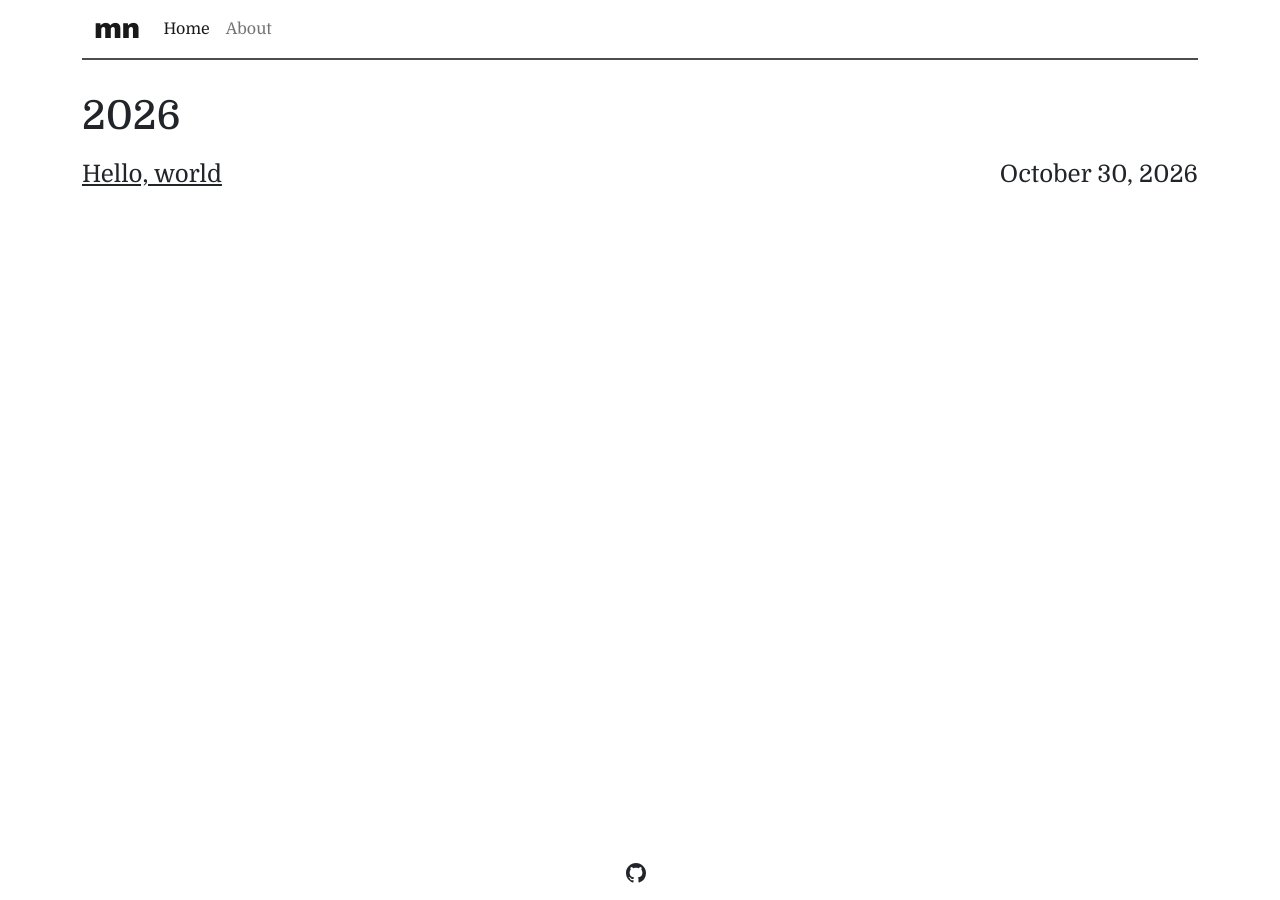
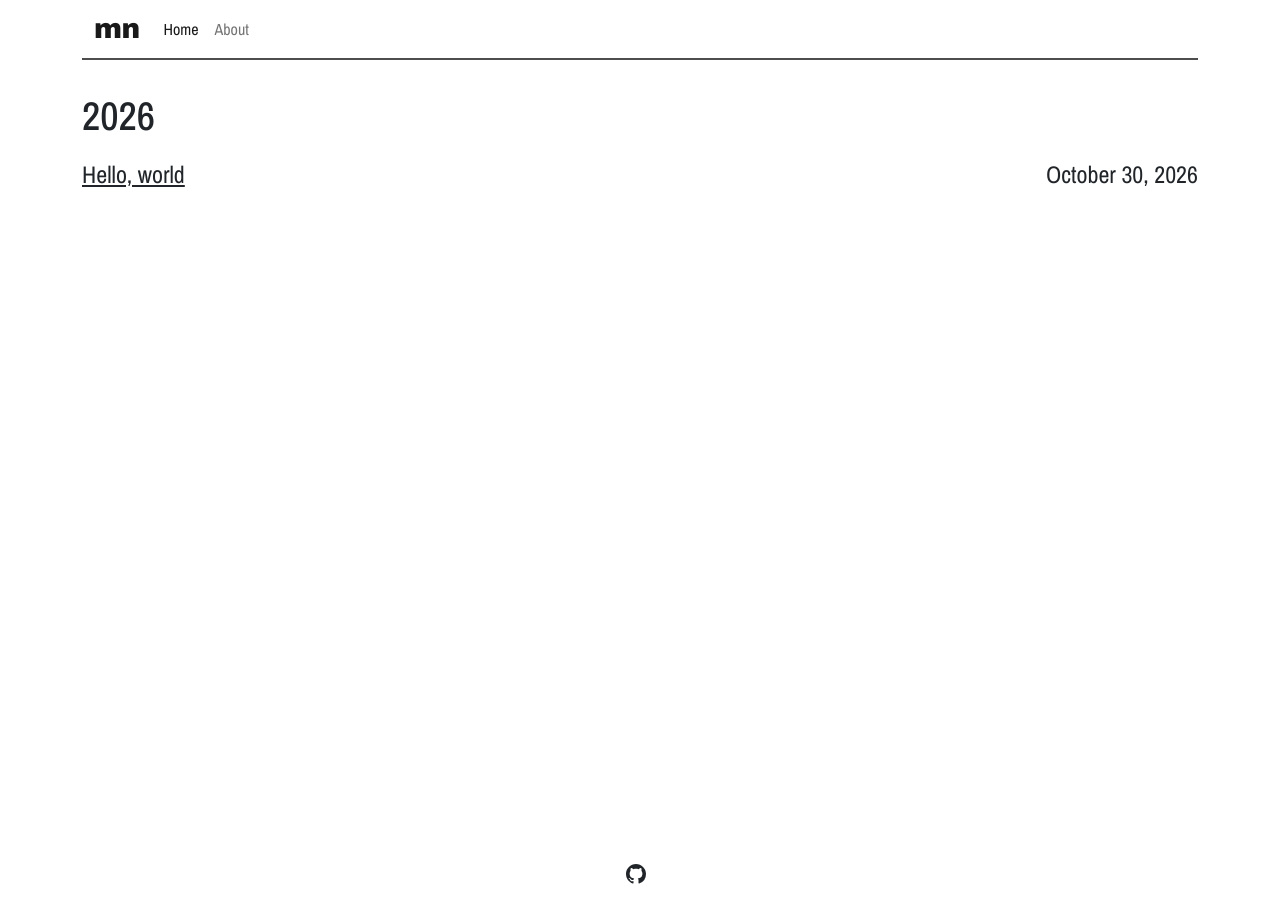
Before and after one commit to maddran/maddran.github.io, a Jekyll site: the page built from index.html, in a window 1280 px wide. Built offline with Jekyll 4.4.1, drawn with Linux system fonts in a browser that asks for light colours.

Commit message:
Use Archivo Narrow for body text
Co-authored-by: Copilot <223556219+Copilot@users.noreply.github.com>

```diff
--- a/_layouts/default.html
+++ b/_layouts/default.html
@@ -17,7 +17,7 @@
     <link rel="preconnect" href="https://fonts.googleapis.com" />
     <link rel="preconnect" href="https://fonts.gstatic.com" crossorigin />
     <link
-      href="https://fonts.googleapis.com/css2?family=Archivo+Black&family=Domine:wght@400;500;700&display=swap"
+      href="https://fonts.googleapis.com/css2?family=Archivo+Black&family=Archivo+Narrow:ital,wght@0,400..700;1,400..700&display=swap"
       rel="stylesheet"
     />
     <link rel="icon" href="{{ '/assets/images/favicon.ico' | relative_url }}" />
--- a/_sass/main.scss
+++ b/_sass/main.scss
@@ -1,5 +1,5 @@
 body {
-  font-family: "Domine", Georgia, "Times New Roman", serif;
+  font-family: "Archivo Narrow", "Arial Narrow", Arial, sans-serif;
 }
 
 .navbar-brand {
```
